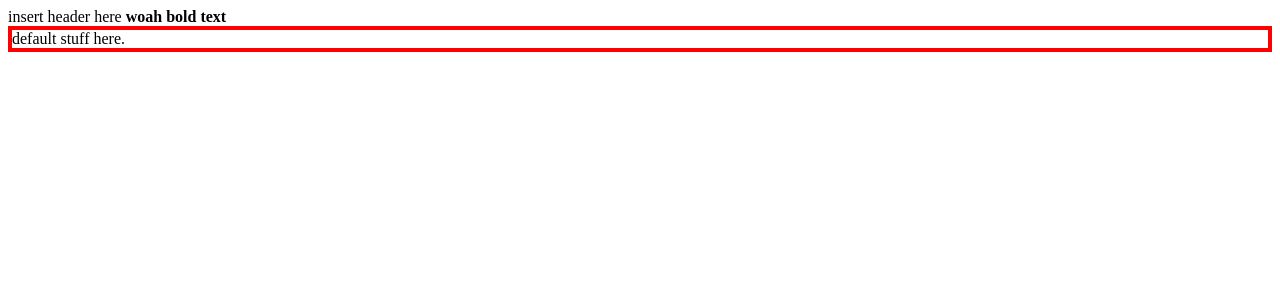
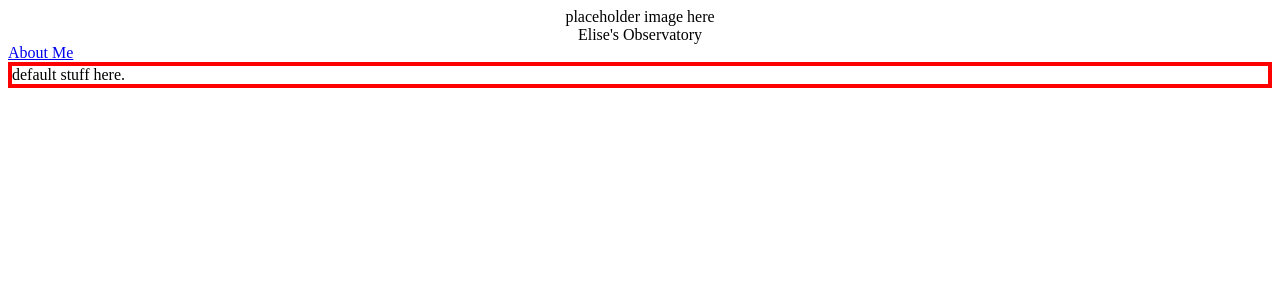
Before and after one commit to Terran-is-Here/Terran-is-Here.github.io, a Jekyll site: the page built from index.markdown, in a window 1280 px wide. Shown: the top 300 px of the page. Built offline with Jekyll 4.4.1, drawn with Linux system fonts in a browser that asks for light colours.

Commit message:
basic header logic

```diff
--- a/_config.yml
+++ b/_config.yml
@@ -32,9 +32,16 @@ github_username:  jekyll
 plugins:
   - jekyll-feed
 
+include:
+- _pages
+
 # Styling / build directory settings
-#sass:
-#  sass_dir: _sass
+header_pages:
+- _pages/about.md
+
+# Default files
+defaultheaderfile:
+- something.png
 
 
 # Exclude from processing.
--- a/_includes/header.html
+++ b/_includes/header.html
@@ -1,4 +1,30 @@
 <header class="site-header" role="top_banner">
-insert header here
-<b> woah bold text </b>
+    <div class="header-wrapper">
+    {%- assign default_paths = site.pages| map:"path" -%}
+    {%- assign header_paths = site.header_pages | default: default_paths -%}
+        <div id="page-title">
+            <div>placeholder image here</div>
+            <div>{{site.title}}</div>
+        </div>
+
+    <nav class="site-nav">
+
+
+
+        {%- for path in header_paths -%}
+
+        {%- assign current_page = site.pages| where: "path", path | first}
+        {%- if current_page.title -%}
+
+        {%- if my_page.istabber -%}
+        <div class="topnav_element_dropdown">insert tabberlogic here</div>
+        {%-else -%}
+        <div class="topnav_element"><a href="{{current_page.url | relative_url}}">{{current_page.title}}</a></div>
+        {%- endif}
+
+
+        {%- endif -%}
+        {%- endfor -%}
+    </nav>
+</div>
 </header>
--- a/_layouts/default.html
+++ b/_layouts/default.html
@@ -6,7 +6,7 @@
 {%- include header.html -%}
 </body>
 
-<main class="page-conent" aria-label=""content>
+<main class="page-content" aria-label="content">
 <div class="content-wrapper">
 {{ content }}
 
--- a/_sass/basetheme.scss
+++ b/_sass/basetheme.scss
@@ -1 +1,2 @@
 @use "basetheme/base";
+@use "basetheme/header";
--- /dev/null
+++ b/_sass/basetheme/_header.scss
@@ -0,0 +1,6 @@
+#page-title {
+    display:flex;
+    flex-direction:column;
+    justify-content: center;
+    align-items:center;
+}
```
Also changed, not shown: _pages/about.md (added, +7 -0 lines), _sass/basetheme/_base.scss (line endings or trailing spaces).
